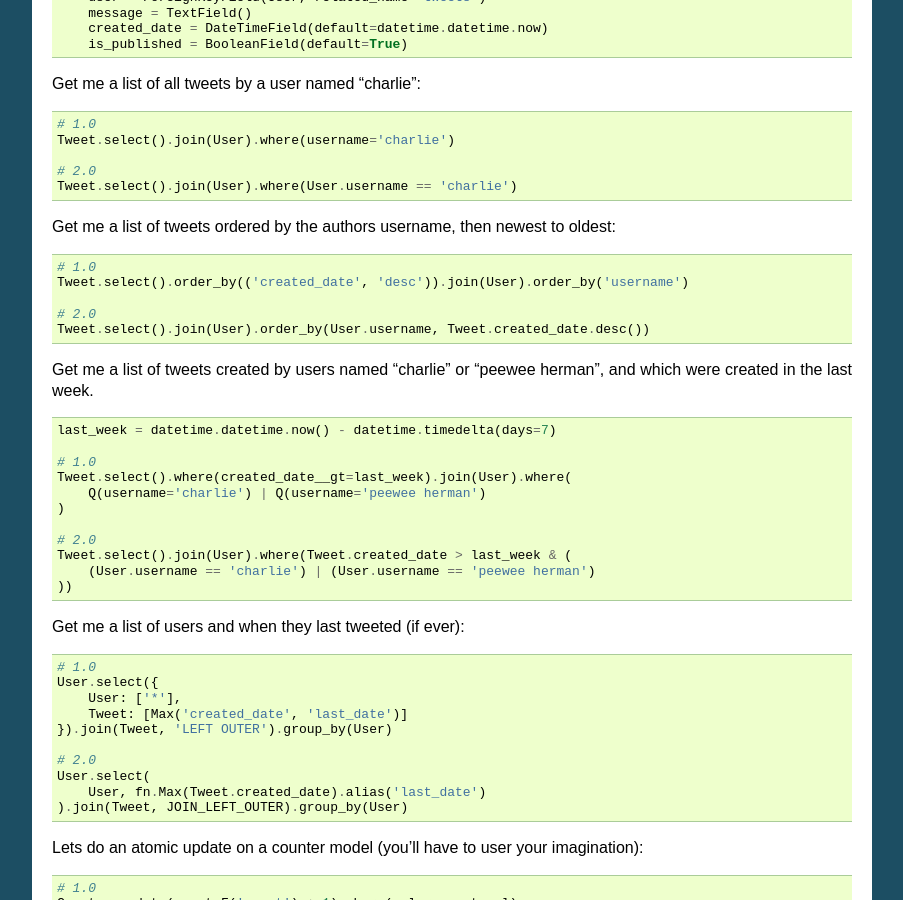
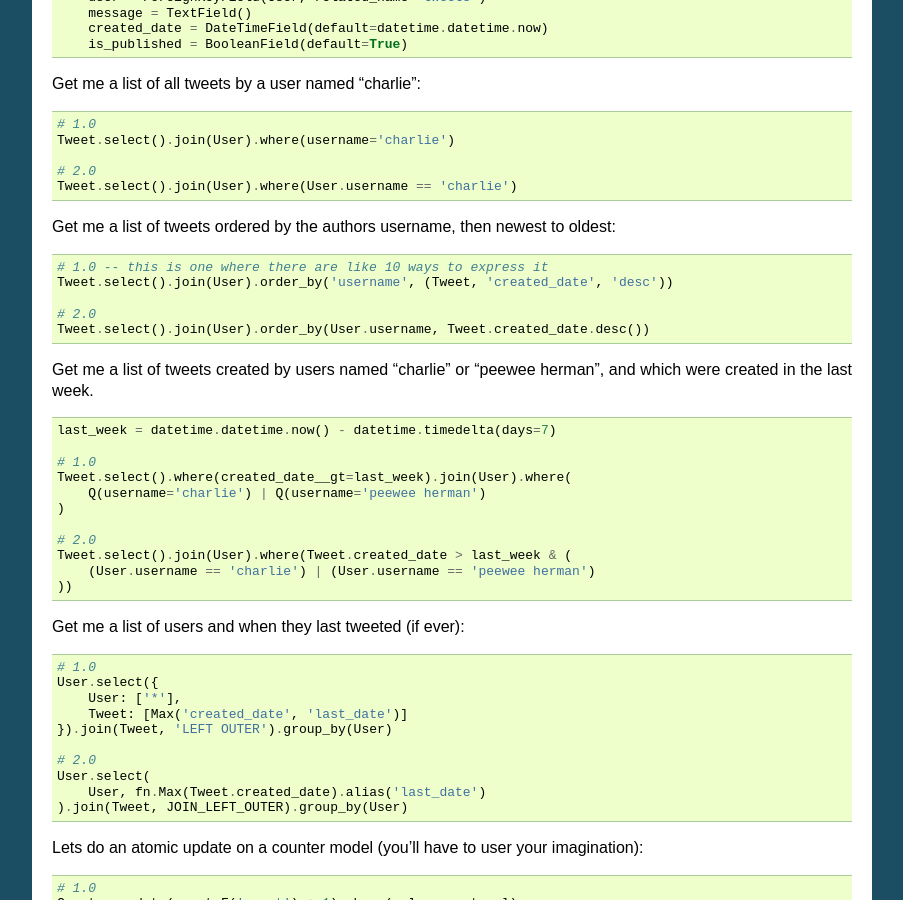
Before and after one commit to coleifer/peewee, a Sphinx documentation site: the page built from docs/peewee/upgrading.rst, in a window 1280 px wide and 900 px high, scrolled down 630 px. Shown: the whole window, without its empty margins (198-1101 px from the left). Built offline with Sphinx 7.4.7, drawn with Linux system fonts in a browser that asks for light colours.

Commit message:
Cleaning up some notes

```diff
--- a/docs/peewee/upgrading.rst
+++ b/docs/peewee/upgrading.rst
@@ -60,8 +60,8 @@ Get me a list of tweets ordered by the authors username, then newest to oldest:
 
 .. code-block:: python
 
-    # 1.0
-    Tweet.select().order_by(('created_date', 'desc')).join(User).order_by('username')
+    # 1.0 -- this is one where there are like 10 ways to express it
+    Tweet.select().join(User).order_by('username', (Tweet, 'created_date', 'desc'))
 
     # 2.0
     Tweet.select().join(User).order_by(User.username, Tweet.created_date.desc())
```
